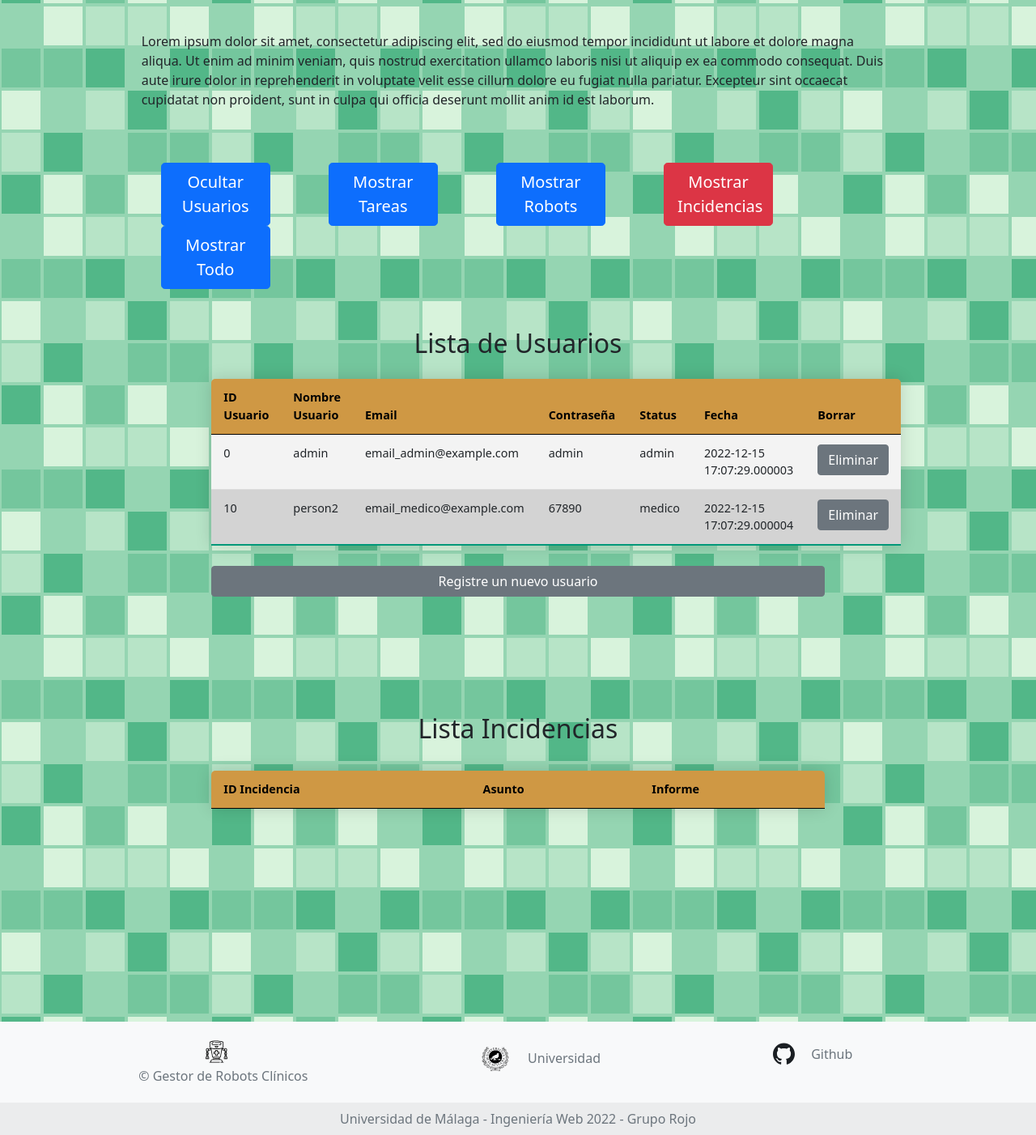
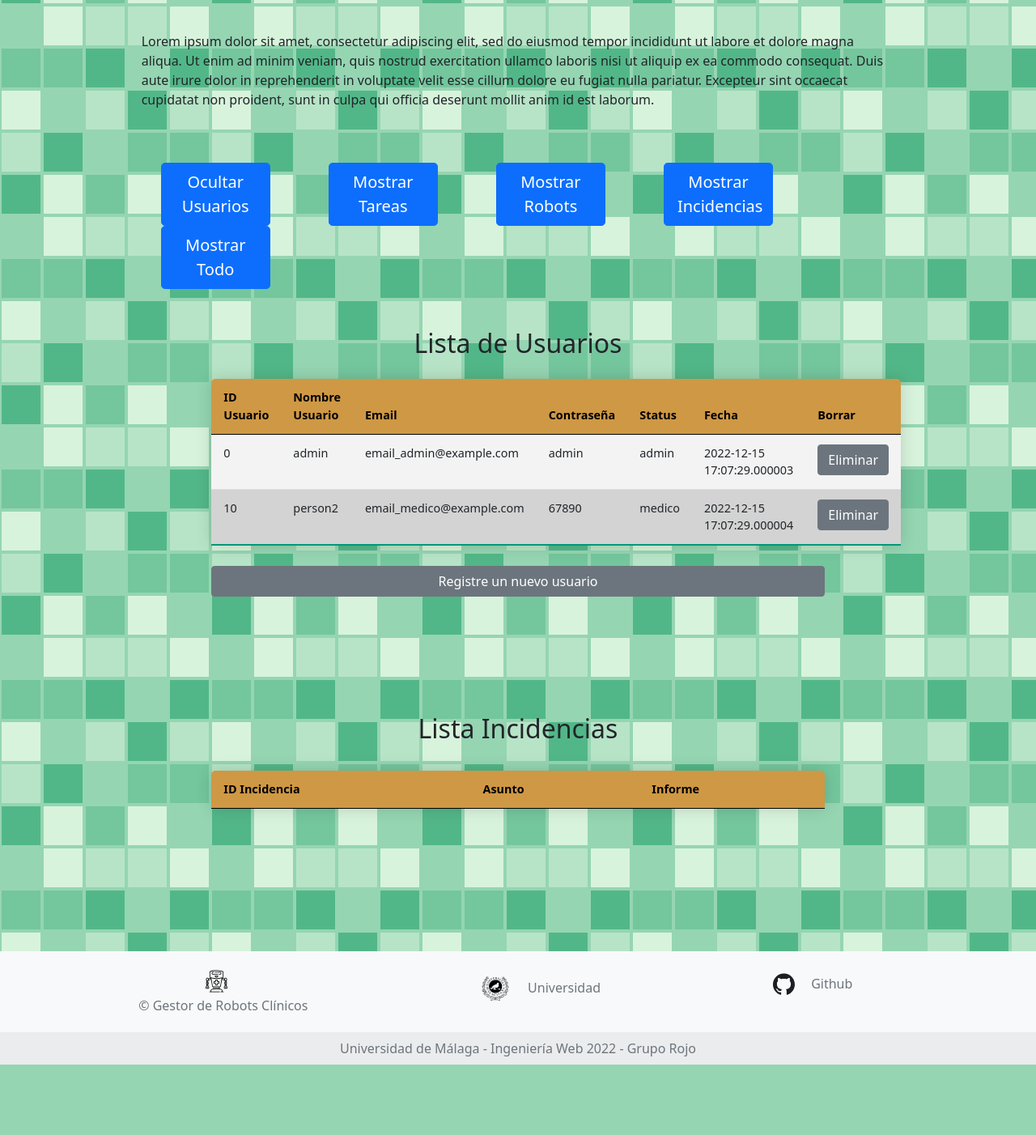
Before and after one commit to jesusaldanamartin/web_engineering, a Flask app: page /admin in a window 1280 px wide. Shown: the part 202-1604 px from the top of the page at 81% size. After the commit the page ends 1517 px from the top, so only its background shows below. Run offline with Flask 3, Linux system fonts and the light colour scheme; data comes from the database, SQL or seed files in the repository; both versions use the stored data as it was after the commit; data that the repository does not hold is empty; some libraries are stand-ins or nearby versions.

Commit message:
error tabla incidencia

```diff
--- a/app.py
+++ b/app.py
@@ -163,6 +163,7 @@ def admin():
     usuarios_db = db.session.query(Users).all()
     tareas_db = db.session.query(Tareas).all()
     robots_db = db.session.query(Robots).all()
+    incidencias_db = db.session.query(Incidencias).all()
 
     #for user in usuarios_db: print(user.name)
     #for task in tareas_db: print(task.name)
--- a/templates/template_tecnico.jinja
+++ b/templates/template_tecnico.jinja
@@ -38,7 +38,7 @@
         <button type="button" class="btn btn-primary btn-lg" id="show-robot-div">Mostrar Robots</button>
       </div>
       <div class="col col-lg-2 mx-4">
-        <button type="button" class="btn btn-danger btn-lg" id="show-incidencia-div">Mostrar Incidencias</button>
+        <button type="button" class="btn btn-primary btn-lg" id="show-incidencia-div">Mostrar Incidencias</button>
       </div>
       <div class="col col-lg-2 mx-4">
         <button type="button" class="btn btn-primary btn-lg" id="show-everything">Mostrar Todo</button>
@@ -170,7 +170,7 @@
       </form>
     </fieldset>
   </div>
-  <div class="bot"></div>
+  {# <div class="bot"></div> #}
   {% endblock %}
 
   {% block scripts %}
```
Also changed, not shown: database.db.
